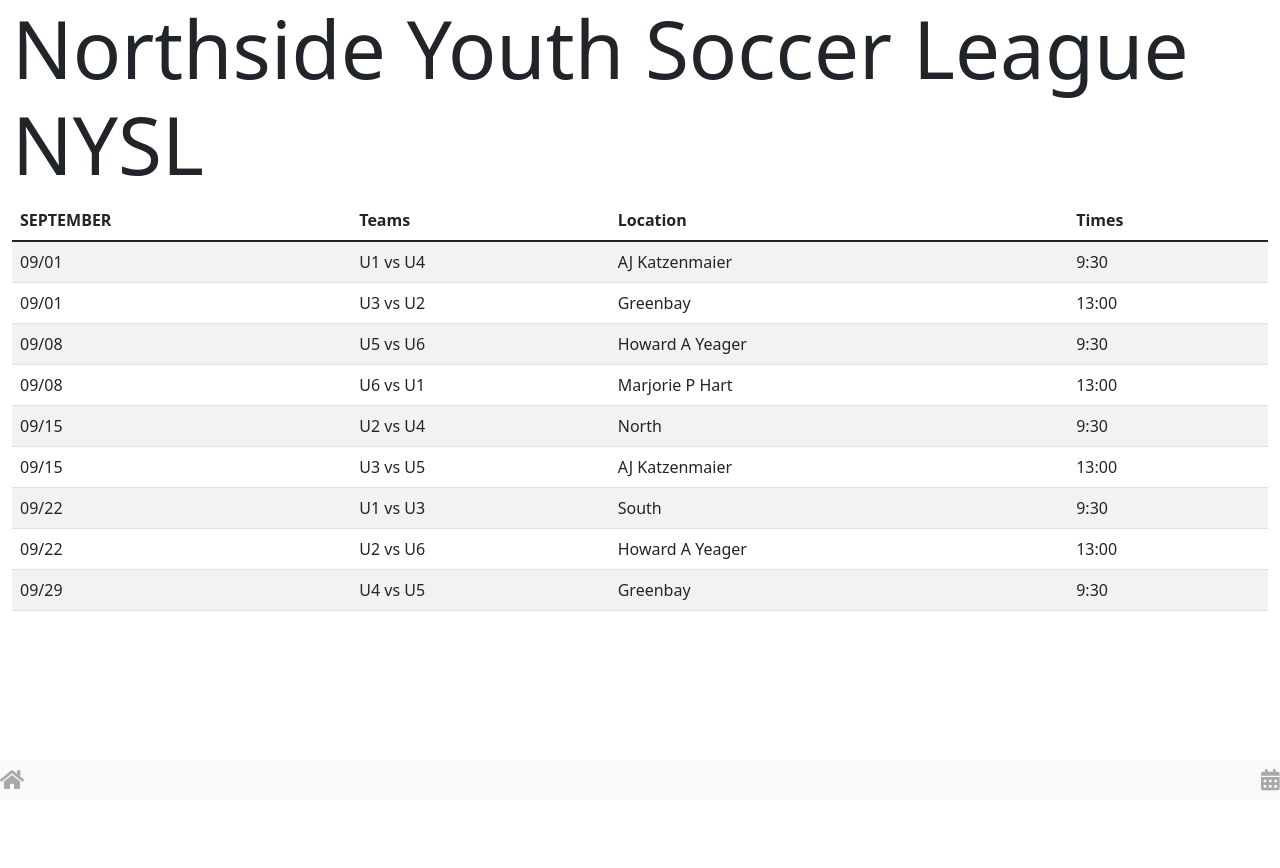
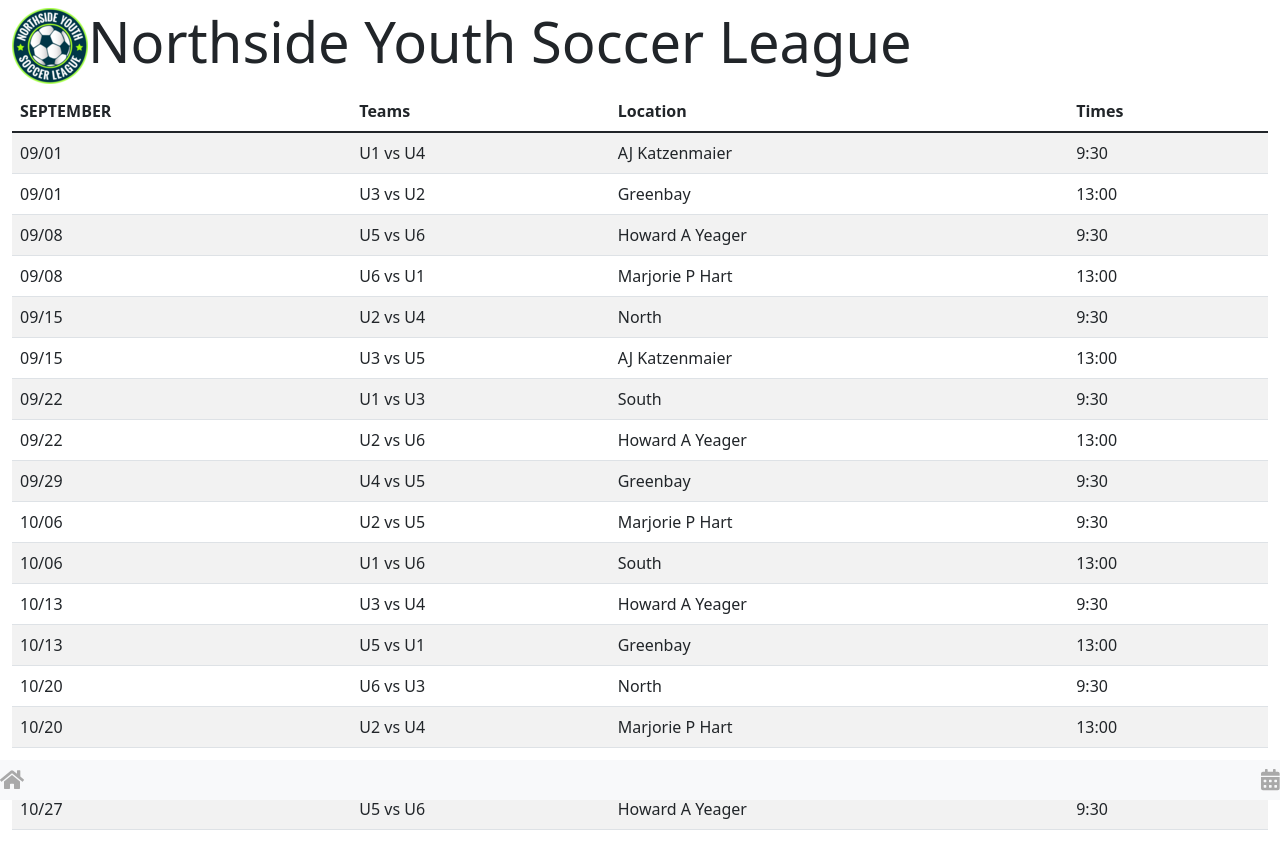
Before and after one commit to elolivier/nysl, a React (Create React App) app: page /games in a window 1280 px wide. Before the commit the page ends 800 px from the top, so only its background shows below. Built offline with nearby package versions, Linux system fonts and the light colour scheme.

Commit message:
add maps and logo

```diff
--- a/src/components/GameList.js
+++ b/src/components/GameList.js
@@ -12,7 +12,7 @@ export const GameList = ({ games }) => (
     </thead>
     <tbody>
       {Object.values(games).map((game) => (
-        <Game game={game} />
+        <Game key={game.id} game={game} />
       ))}
     </tbody>
   </table>
--- a/src/games.json
+++ b/src/games.json
@@ -62,10 +62,66 @@
       "time": "9:30",
       "teams": ["U4", "U5"],
       "location": "Greenbay"
+    },
+    {
+      "id": "2021_10_06_1",
+      "date": "10/06",
+      "time": "9:30",
+      "teams": ["U2", "U5"],
+      "location": "Marjorie P Hart"
+    },
+    {
+      "id": "2021_10_06_2",
+      "date": "10/06",
+      "time": "13:00",
+      "teams": ["U1", "U6"],
+      "location": "South"
+    },
+    {
+      "id": "2021_10_13_1",
+      "date": "10/13",
+      "time": "9:30",
+      "teams": ["U3", "U4"],
+      "location": "Howard A Yeager"
+    },
+    {
+      "id":"2021_10_13_2",
+      "date": "10/13",
+      "time": "13:00",
+      "teams": ["U5", "U1"],
+      "location": "Greenbay"
+    },
+    {
+      "id": "2021_10_20_1",
+      "date": "10/20",
+      "time": "9:30",
+      "teams": ["U6", "U3"],
+      "location": "North"
+    },
+    {
+      "id": "2021_10_20_2",
+      "date": "10/20",
+      "time": "13:00",
+      "teams": ["U2", "U4"],
+      "location": "Marjorie P Hart"
+    },
+    {
+      "id": "2021_10_27_1",
+      "date": "10/27",
+      "time": "9:30",
+      "teams": ["U3", "U1"],
+      "location": "AJ Katzenmaier"
+    },
+    {
+      "id": "2021_10_27_2",
+      "date": "10/27",
+      "time": "9:30",
+      "teams": ["U5", "U6"],
+      "location": "Howard A Yeager"
     }
   ],
   "locations": {
-    "Katzenmaier": {
+    "AJ Katzenmaier": {
       "fullName": "AJ Katzenmaier Elementary",
       "address": "24 W. Walton St., Chicago, IL 60610",
       "mapURL": "https://www.google.com/maps/embed?pb=!1m18!1m12!1m3!1d2969.6542461109875!2d-87.63123908487701!3d41.900292379220396!2m3!1f0!2f0!3f0!3m2!1i1024!2i768!4f13.1!3m3!1m2!1s0x880fd34e07f6bac3%3A0x68a82e5d59952c86!2s24%20W%20Walton%20St%2C%20Chicago%2C%20IL%2060610%2C%20EE.%20UU.!5e0!3m2!1ses!2ses!4v1640558886999!5m2!1ses!2ses"
@@ -75,12 +131,12 @@
       "address": "1734 N. Orleans St., Chicago, IL 60614",
       "mapURL": "https://www.google.com/maps/embed?pb=!1m18!1m12!1m3!1d2969.025884368855!2d-87.6400279848765!3d41.913802279219425!2m3!1f0!2f0!3f0!3m2!1i1024!2i768!4f13.1!3m3!1m2!1s0x880fd34073f306a3%3A0x9e1726bbf8f23f0e!2s1734%20N%20Orleans%20St%2C%20Chicago%2C%20IL%2060614%2C%20EE.%20UU.!5e0!3m2!1ses!2ses!4v1640558844240!5m2!1ses!2ses"
     },
-    "Howard": {
+    "Howard A Yeager": {
       "fullName": "Howard A Yeager Elementary",
       "address": "2245 N. Southport Ave., Chicago, IL 60614",
       "mapURL": "https://www.google.com/maps/embed?pb=!1m18!1m12!1m3!1d2968.5907823158595!2d-87.66532268487619!3d41.923154979218765!2m3!1f0!2f0!3f0!3m2!1i1024!2i768!4f13.1!3m3!1m2!1s0x880fd2e37f9b8d2d%3A0x62ad8b907dd755d6!2s2245%20N%20Southport%20Ave%2C%20Chicago%2C%20IL%2060614%2C%20EE.%20UU.!5e0!3m2!1ses!2ses!4v1640558792694!5m2!1ses!2ses"
     },
-    "Marjorie": {
+    "Marjorie P Hart": {
       "fullName": "Marjorie P Hart Elementary",
       "address": "2625 N. Orchard St., Chicago, IL 60614",
       "mapURL": "https://www.google.com/maps/embed?pb=!1m18!1m12!1m3!1d2968.2919146584304!2d-87.64808628487596!3d41.92957827921816!2m3!1f0!2f0!3f0!3m2!1i1024!2i768!4f13.1!3m3!1m2!1s0x880fd30f2630e551%3A0x3e719e44a5cef714!2s2625%20N%20Orchard%20St%2C%20Chicago%2C%20IL%2060614%2C%20EE.%20UU.!5e0!3m2!1ses!2ses!4v1640558727030!5m2!1ses!2ses"
--- a/src/routes/GameId.js
+++ b/src/routes/GameId.js
@@ -8,11 +8,17 @@ const gamesJson = require("../games.json");
 const GameInfo = () => {
   const params = useParams();
   const game = gamesJson.games.find((game) => game.id === params.gameId);
-
+  const location = gamesJson.locations[game.location];
   return (
-    <p>
-      Game ID is {params.gameId} and retrieved location is {game.location}
-    </p>
+    <>
+      <p>
+        {game.teams[0]} vs {game.teams[1]} game will be played on {game.date} at{" "}
+        {game.time} in {location.fullName}
+      </p>
+      <div className="row">
+        <iframe title="map" src={location.mapURL} loading="lazy"></iframe>
+      </div>
+    </>
   );
 };
 
--- a/src/routes/Home.js
+++ b/src/routes/Home.js
@@ -1,42 +1,42 @@
 const announcements = [
   {
-    "id": "00001",
+    id: "01",
     date: "August 4",
     data: "NYSL Fundraiser",
   },
   {
-    id: "00002",
+    id: "02",
     date: "August 16",
     data: "Season Kick-off: Meet the Teams",
   },
   {
-    id: "00003",
+    id: "03",
     date: "September 1",
     data: "First Game of the Season (Check Game Schedule for details)",
   },
 ];
 const Announcement = ({ announcement }) => (
-  <div key={announcement.id}>
-    <p>{announcement.date}</p>
+  <div>
+    <p className="mb-0">{announcement.date}</p>
     <p>{announcement.data}</p>
   </div>
 );
 const AnnouncementList = ({ announcements }) => (
   <div>
     {Object.values(announcements).map((announcement) => (
-      <Announcement announcement={announcement} />
+      <Announcement key={announcement.id} announcement={announcement} />
     ))}
   </div>
 );
 
 export const Home = () => (
   <>
-    <h3 className="display-3">Upcomming Events</h3>
     <div>
+      <p className="display-6">Upcomming Events</p>
       <AnnouncementList announcements={announcements} />
     </div>
-    <h3 className="display-3">Contact Us</h3>
     <div>
+      <p className="display-6">Contact Us</p>
       <p>
         Please email us at{" "}
         <a href="mailto:nysl@chisoccer.org">nysl@chisoccer.org</a>
--- a/src/routes/Layout.js
+++ b/src/routes/Layout.js
@@ -1,11 +1,21 @@
 import { NavLink, Outlet } from "react-router-dom";
 import { FontAwesomeIcon } from "@fortawesome/react-fontawesome";
 import { faCalendarAlt, faHome } from "@fortawesome/free-solid-svg-icons";
+import logo from "../logo76.png";
 
-const Banner = ({ title }) => <h1 className="display-1">{title}</h1>;
+const Banner = ({ title }) => (
+  <div className="d-flex mt-2">
+    <div>
+      <img src={logo} alt="logo" />
+    </div>
+    <div>
+      <p className="display-4 text-center">{title}</p>
+    </div>
+  </div>
+);
 
 const NavBar = () => (
-  <nav className="navbar fixed-bottom navbar-light bg-light">
+  <nav className="navbar navbar-light bg-light">
     <NavLink to="">
       <FontAwesomeIcon size="lg" icon={faHome} color="darkgrey" />
     </NavLink>
@@ -20,12 +30,12 @@ function Layout() {
     <>
       <div className="container-fluid main_container min-vh-100">
         <header>
-          <Banner title={"Northside Youth Soccer League NYSL"} />
+          <Banner title={"Northside Youth Soccer League"} />
         </header>
-        <main>
+        <main className="pb-4">
           <Outlet />
         </main>
-        <footer>
+        <footer className="fixed-bottom">
           <NavBar />
         </footer>
       </div>
```
Also changed, not shown: src/logo.svg (deleted), src/logo76.png (added).
